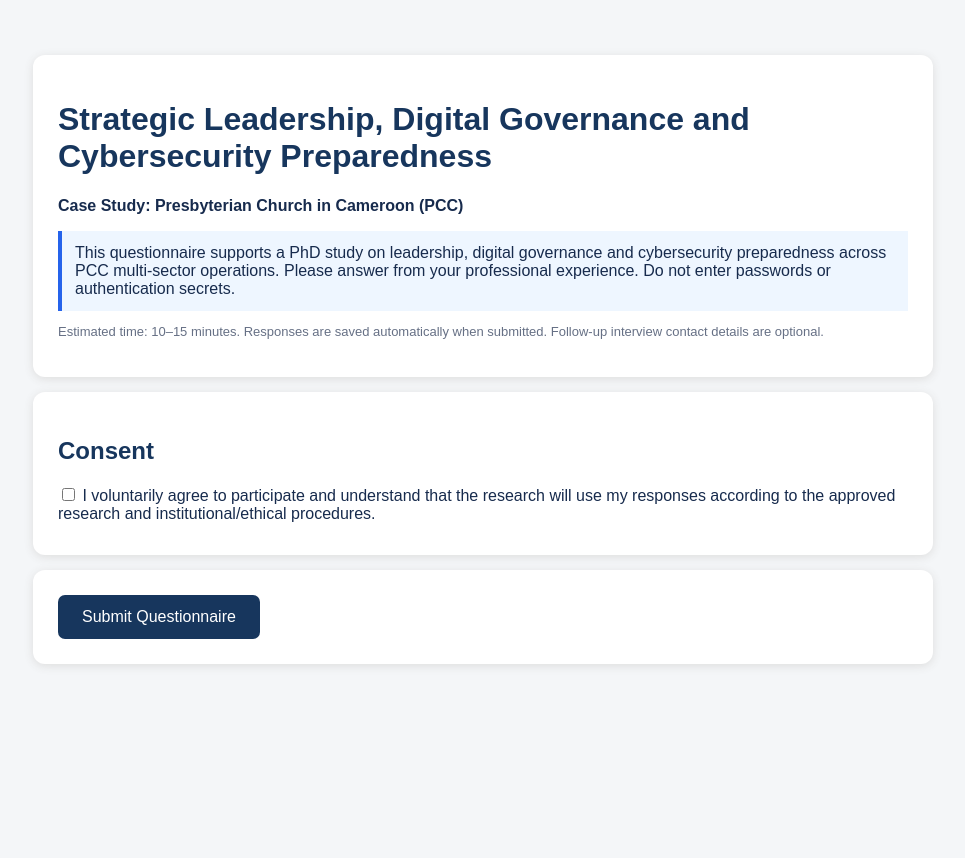
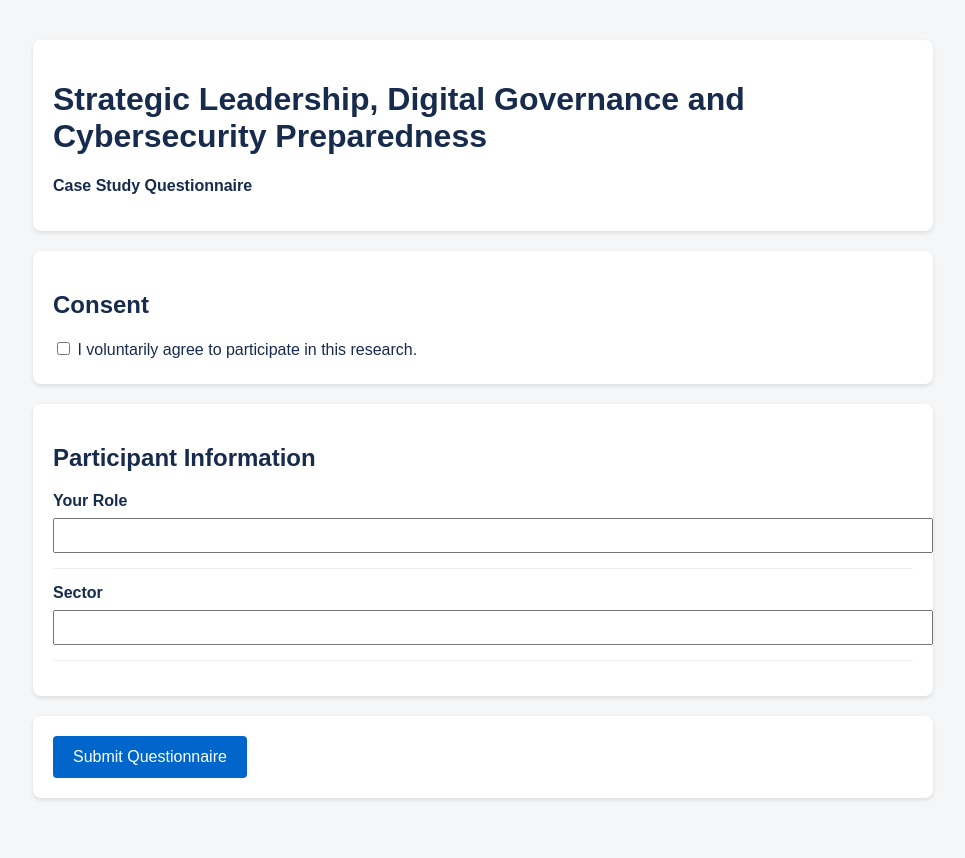
Before and after one commit to wirngo-ui/pcc-cybersecurity-questionnaire, a Flask app: page / in a window 1280 px wide. Shown: the whole page, without its empty margins (157-1122 px from the left). Before the commit the page ends 667 px from the top, so only its background shows below. Run offline with Flask 3, Linux system fonts and the light colour scheme.

Commit message:
Refactor questionnaire.html for improved layout and style
Updated HTML structure and styling for the PCC Cybersecurity Questionnaire.

```diff
--- a/templates/questionnaire.html
+++ b/templates/questionnaire.html
@@ -1,14 +1,113 @@
-<!doctype html><html><head><meta charset="utf-8"><meta name="viewport" content="width=device-width,initial-scale=1"><title>PCC Cybersecurity Questionnaire</title>
-<style>body{font-family:Arial;background:#f4f6f8;color:#172b4d;margin:0}.wrap{max-width:900px;margin:25px auto;padding:15px}.card{background:white;padding:25px;border-radius:12px;margin:15px 0;box-shadow:0 2px 10px #ddd}h1,h2{color:#17365d}.q{margin:22px 0}.qtitle{font-weight:600;display:block;margin-bottom:9px}.req{color:#b42318}.opt{display:block;margin:7px 0}input[type=text],input[type=email],select,textarea{width:100%;box-sizing:border-box;padding:10px;border:1px solid #ccd3dc;border-radius:6px}textarea{min-height:80px}.scale{display:grid;grid-template-columns:repeat(5,1fr);gap:6px}.scale label{background:#f7f9fb;padding:8px;text-align:center;font-size:12px;border-radius:5px}button{background:#17365d;color:#fff;border:0;padding:13px 24px;border-radius:7px;font-size:16px}.notice{background:#eef6ff;padding:13px;border-left:4px solid #2563eb}.flash{background:#fff1f2;color:#9f1239;padding:10px;margin:8px 0;border-radius:6px}.small{font-size:13px;color:#667085}</style></head>
-<body><div class="wrap"><div class="card"><h1>Strategic Leadership, Digital Governance and Cybersecurity Preparedness</h1><p><b>Case Study: Presbyterian Church in Cameroon (PCC)</b></p><div class="notice">This questionnaire supports a PhD study on leadership, digital governance and cybersecurity preparedness across PCC multi-sector operations. Please answer from your professional experience. Do not enter passwords or authentication secrets.</div><p class="small">Estimated time: 10–15 minutes. Responses are saved automatically when submitted. Follow-up interview contact details are optional.</p></div>
-{% with messages=get_flashed_messages() %}{% for m in messages %}<div class="flash">{{m}}</div>{% endfor %}{% endwith %}
-<form method="post"><div class="card"><h2>Consent</h2><label class="opt"><input type="checkbox" required> I voluntarily agree to participate and understand that the research will use my responses according to the approved research and institutional/ethical procedures.</label></div>
-{% for code,title in SECTIONS %}<div class="card"><h2>{{code}}. {{title}}</h2>{% if code=="F" %}<p class="small">The research outline includes semi-structured interviews with selected executive administrative leaders and IT heads. This section creates the pool of potential interview participants.</p>{% endif %}
-{% for q in Q if q[1]==code %}<div class="q"><label class="qtitle">{{loop.index}}. {{q[3]}} {% if q[5] %}<span class="req">*</span>{% endif %}</label>
-{% if q[2] in ["text","email"] %}<input type="{{q[2]}}" name="{{q[0]}}" value="{{data.get(q[0],'')}}">
-{% elif q[2]=="textarea" %}<textarea name="{{q[0]}}">{{data.get(q[0],'')}}</textarea>
-{% elif q[2]=="select" %}<select name="{{q[0]}}"><option value="">-- Select --</option>{% for o in q[4] %}<option value="{{o}}" {% if data.get(q[0])==o %}selected{% endif %}>{{o}}</option>{% endfor %}</select>
-{% elif q[2]=="radio" %}{% for o in q[4] %}<label class="opt"><input type="radio" name="{{q[0]}}" value="{{o}}" {% if data.get(q[0])==o %}checked{% endif %}> {{o}}</label>{% endfor %}
-{% elif q[2]=="checkbox" %}{% for o in q[4] %}<label class="opt"><input type="checkbox" name="{{q[0]}}" value="{{o}}" {% if o in data.get(q[0],[]) %}checked{% endif %}> {{o}}</label>{% endfor %}
-{% elif q[2]=="likert" %}<div class="scale">{% for o in LIKERT %}<label><input type="radio" name="{{q[0]}}" value="{{o}}" {% if data.get(q[0])==o %}checked{% endif %}><br>{{o}}</label>{% endfor %}</div>{% endif %}</div>{% endfor %}</div>{% endfor %}
-<div class="card"><button type="submit">Submit Questionnaire</button></div></form></div></body></html>
+<!DOCTYPE html>
+<html>
+<head>
+    <meta charset="utf-8">
+    <meta name="viewport" content="width=device-width, initial-scale=1">
+    <title>PCC Cybersecurity Questionnaire</title>
+    <style>
+        body { font-family: Arial; background: #f4f6f8; color: #172b4d; margin: 0; }
+        .wrap { max-width: 900px; margin: 25px auto; padding: 15px; }
+        .card { background: #fff; border-radius: 8px; box-shadow: 0 2px 4px rgba(0,0,0,0.1); padding: 20px; margin-bottom: 20px; }
+        .q { margin-bottom: 15px; padding-bottom: 15px; border-bottom: 1px solid #eee; }
+        .qtitle { font-weight: bold; display: block; margin-bottom: 8px; }
+        .opt { display: block; margin-bottom: 5px; }
+        .flash { background: #ffebee; color: #c62828; padding: 10px; border-radius: 4px; margin-bottom: 15px; }
+        .req { color: #d32f2f; }
+    </style>
+</head>
+<body>
+<div class="wrap">
+    <div class="card">
+        <h1>Strategic Leadership, Digital Governance and Cybersecurity Preparedness</h1>
+        <p><b>Case Study Questionnaire</b></p>
+    </div>
+
+    {% with messages = get_flashed_messages() %}
+        {% if messages %}
+            {% for m in messages %}
+                <div class="flash">{{ m }}</div>
+            {% endfor %}
+        {% endif %}
+    {% endwith %}
+
+    <form method="post">
+        <div class="card">
+            <h2>Consent</h2>
+            <label class="opt">
+                <input type="checkbox" required> I voluntarily agree to participate in this research.
+            </label>
+        </div>
+
+        <div class="card">
+            <h2>Participant Information</h2>
+            <div class="q">
+                <label class="qtitle">Your Role</label>
+                <input type="text" name="role" value="{{ data.get('role', '') }}" style="width:100%; padding:8px;">
+            </div>
+            <div class="q">
+                <label class="qtitle">Sector</label>
+                <input type="text" name="sector" value="{{ data.get('sector', '') }}" style="width:100%; padding:8px;">
+            </div>
+        </div>
+
+        {% for code, title in SECTIONS %}
+        <div class="card">
+            <h2>{{ code }}. {{ title }}</h2>
+
+            {% if code == "F" %}
+            <p class="small">The research outline includes...</p>
+            {% endif %}
+
+            {% for q in Q if q[1] == code %}
+            <div class="q">
+                <label class="qtitle">{{ loop.index }}. {{ q[3] }} {% if q[5] %}<span class="req">*</span>{% endif %}</label>
+
+                {% if q[2] in ["text", "email"] %}
+                <input type="{{ q[2] }}" name="{{ q[0] }}" value="{{ data.get(q[0], '') }}" style="width:100%; padding:8px;">
+
+                {% elif q[2] == "textarea" %}
+                <textarea name="{{ q[0] }}" style="width:100%; height:80px; padding:8px;">{{ data.get(q[0], '') }}</textarea>
+
+                {% elif q[2] == "select" %}
+                <select name="{{ q[0] }}" style="width:100%; padding:8px;">
+                    <option value="">-- Select --</option>
+                    {% for o in q[4] %}
+                    <option value="{{ o }}" {% if data.get(q[0]) == o %}selected{% endif %}>{{ o }}</option>
+                    {% endfor %}
+                </select>
+
+                {% elif q[2] == "radio" %}
+                    {% for o in q[4] %}
+                    <label class="opt">
+                        <input type="radio" name="{{ q[0] }}" value="{{ o }}" {% if data.get(q[0]) == o %}checked{% endif %}> {{ o }}
+                    </label>
+                    {% endfor %}
+
+                {% elif q[2] == "checkbox" %}
+                    {% for o in q[4] %}
+                    <label class="opt">
+                        <input type="checkbox" name="{{ q[0] }}" value="{{ o }}" {% if o in data.get(q[0], []) %}checked{% endif %}> {{ o }}
+                    </label>
+                    {% endfor %}
+
+                {% elif q[2] == "likert" %}
+                <div style="display:flex; gap:15px; flex-wrap:wrap;">
+                    {% for o in LIKERT %}
+                    <label class="opt">
+                        <input type="radio" name="{{ q[0] }}" value="{{ o }}" {% if data.get(q[0]) == o %}checked{% endif %}> {{ o }}
+                    </label>
+                    {% endfor %}
+                </div>
+                {% endif %}
+            </div>
+            {% endfor %}
+        </div>
+        {% endfor %}
+
+        <div class="card">
+            <button type="submit" style="background:#0066cc; color:#fff; border:none; padding:12px 20px; font-size:16px; border-radius:4px; cursor:pointer;">Submit Questionnaire</button>
+        </div>
+    </form>
+</div>
+</body>
+</html>
```
